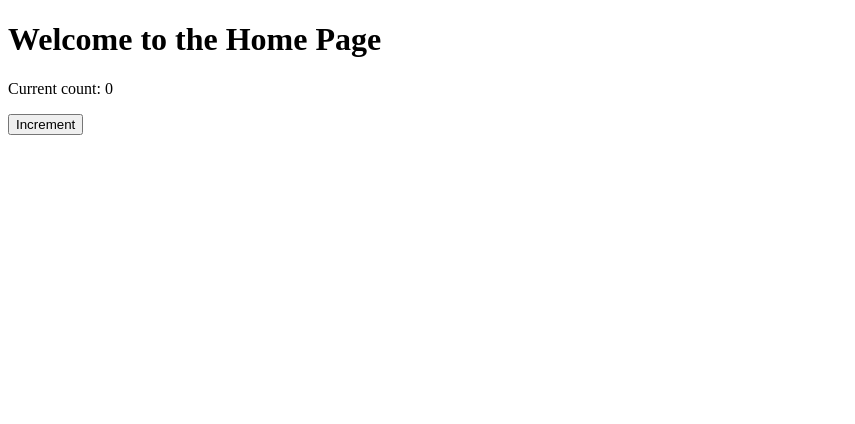
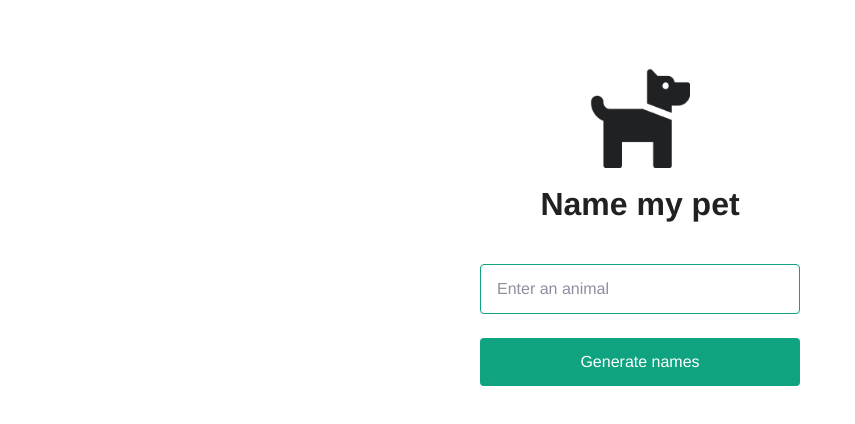
Before and after one commit to ULL-ESIT-DMSI-2324/nextjs-konrad-jan-pierzchlewicz-alu0101686226, a Next.js app: page / in a window 1280 px wide. Shown: the top 424 px of the page, without its empty margins (0-855 px from the left). Built offline with nearby package versions, Linux system fonts and the light colour scheme; a web font is replaced by a local one.

Commit message:
Added file and image managment, prompt file and chat completion

```diff
--- a/examples/chat-completion.mjs
+++ b/examples/chat-completion.mjs
@@ -8,7 +8,7 @@ async function main() {
     model: "gpt-3.5-turbo",
   });
 
-  console.log(completion.choices[0]);
+  console.log(completion);
 }
 
 main();
--- a/examples/create-images.mjs
+++ b/examples/create-images.mjs
@@ -3,7 +3,7 @@ import OpenAI from "openai4";
 const openai = new OpenAI();
 
 async function main() {
-  const image = await openai.images.generate({ model: "dall-e-3", prompt: "A cute baby sea otter" });
+  const image = await openai.images.generate({ model: "dall-e-3", prompt: "A hyena on the dessert" });
 
   console.log(image.data);
 }
--- a/pages/api/generate.js
+++ b/pages/api/generate.js
@@ -16,7 +16,7 @@ export default async function (req, res) {
     // Call the OpenAI API to generate the response
     const response = await openai.complete({
       engine: 'davinci',
-      prompt: prompt,
+      prompt: prompt,     // prompt from `generatePrompt`
       maxTokens: 100,
       temperature: 0.7,
       n: 1,
@@ -30,11 +30,12 @@ export default async function (req, res) {
     res.status(200).json({ generatedText });
   } catch (error) {
     console.error(error);
-    res.status(500).json({ error: 'An error occurred' });
+    res.status(200).json({ result: completion.data.choices[0].text });
   }
 }
 
 function generatePrompt(animal) {
   const prompt = `I want to learn more about ${animal}. Can you tell me some interesting facts about ${animal}?`;
+  console.log(prompt);
   return prompt;
 }
--- a/pages/index.js
+++ b/pages/index.js
@@ -1,18 +1,48 @@
 import Head from "next/head";
 import { useState } from "react";
+import Image from "next/image";
 import styles from "./index.module.css";
 
 export default function Home() {
-  const [count, setCount] = useState(0);
+  const [animalInput, setAnimalInput] = useState("");
+  const [result, setResult] = useState();
+
+  async function onSubmit(event) {
+    event.preventDefault();
+    const response = await fetch("/api/generate", {
+      method: "POST",
+      headers: {
+        "Content-Type": "application/json",
+      },
+      body: JSON.stringify({ animal: animalInput }),
+    });
+    const data = await response.json();
+    setResult(data.result);
+    setAnimalInput("");
+  }
 
   return (
     <div>
       <Head>
-        <title>Home Page</title>
+        <title>OpenAI Quickstart</title>
+        <link rel="icon" href="/dog.png" />
       </Head>
-      <h1>Welcome to the Home Page</h1>
-      <p>Current count: {count}</p>
-      <button onClick={() => setCount(count + 1)}>Increment</button>
+
+      <main className={styles.main}>
+        <Image alt="dog icon" src="/dog.png" width="100" height="100" className={styles.icon} />
+        <h3>Name my pet</h3>
+        <form onSubmit={onSubmit}>
+          <input
+            type="text"
+            name="animal"
+            placeholder="Enter an animal"
+            value={animalInput}
+            onChange={(e) => setAnimalInput(e.target.value)}
+          />
+          <input type="submit" value="Generate names" />
+        </form>
+        <div className={styles.result}>{result}</div>
+      </main>
     </div>
   );
 }
```
Also changed, not shown: examples/create-file.mjs (added, +15 -0 lines), examples/file-list.mjs (added, +14 -0 lines), examples/files.mjs (added, +15 -0 lines), package.json (+8 -5 lines), img/thunder-request.png (added), 1 other file (tests, documents, lock files or other folders).
